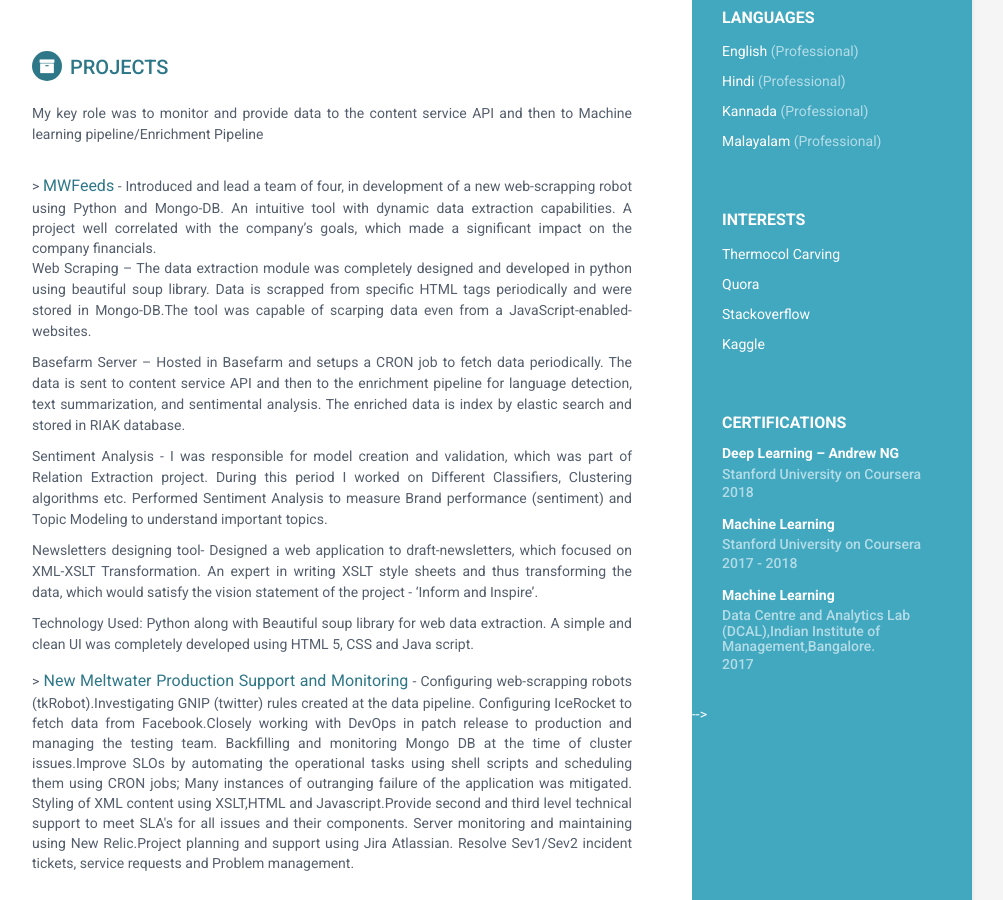
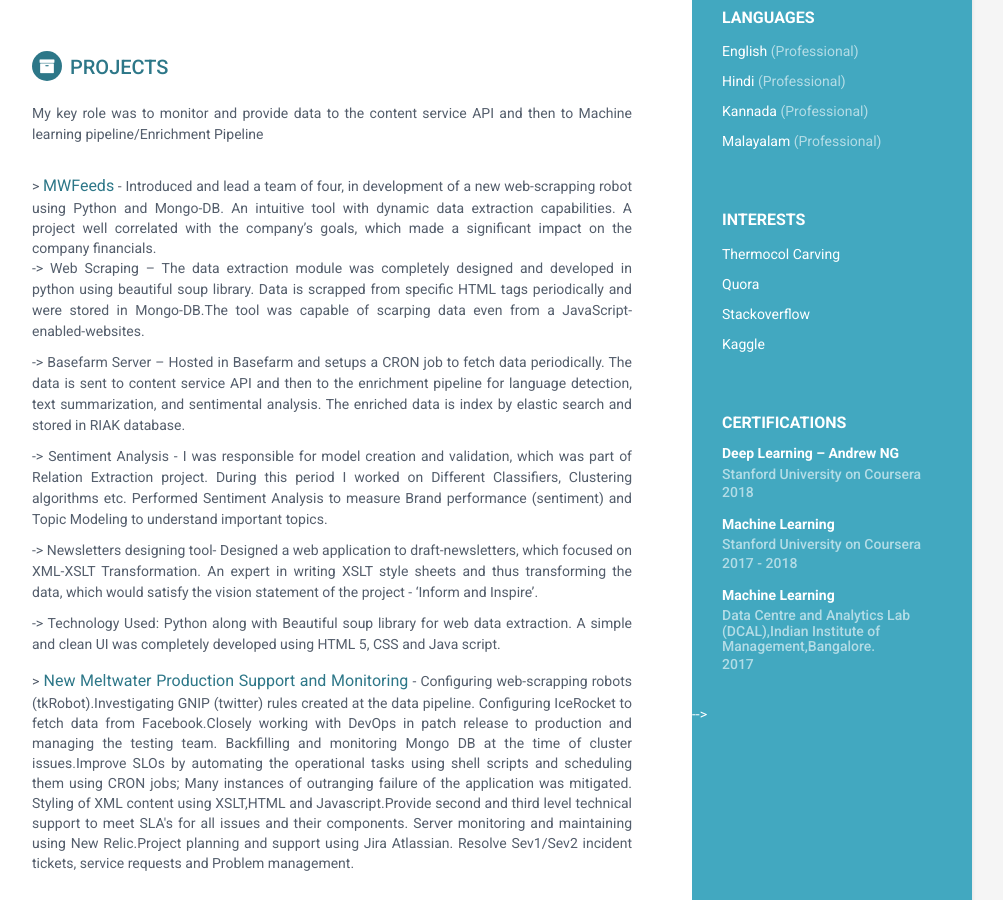
Before and after one commit to josevacha/online, a Jekyll site: the page built from index.html, in a window 1280 px wide and 900 px high, scrolled down 764 px. Shown: the whole window, without its empty margins (168-1171 px from the left). Built offline with Jekyll 4.4.1, drawn with Linux system fonts in a browser that asks for light colours.

```diff
--- a/_data/projects.yml
+++ b/_data/projects.yml
@@ -7,19 +7,19 @@ projects:
     An intuitive tool with dynamic data extraction capabilities. A project well correlated with the company’s goals,
     which made a significant impact on the company financials."
 
-    module1: "Web Scraping – The data extraction module was completely designed and developed in python using beautiful soup library.
+    module1: "-> Web Scraping – The data extraction module was completely designed and developed in python using beautiful soup library.
     Data is scrapped from specific HTML tags periodically and were stored in Mongo-DB.The tool was capable of scarping data even from a
     JavaScript-enabled-websites."
-    module2: "Basefarm Server – Hosted in Basefarm and setups a CRON job to fetch data periodically. The data is sent to content
+    module2: "-> Basefarm Server – Hosted in Basefarm and setups a CRON job to fetch data periodically. The data is sent to content
     service API and then to the enrichment pipeline for language detection, text summarization, and sentimental analysis.
     The enriched data is index by elastic search and stored in RIAK database."
-    module3: "Sentiment Analysis - I was responsible for model creation and validation, which was part of Relation Extraction project.
+    module3: "-> Sentiment Analysis - I was responsible for model creation and validation, which was part of Relation Extraction project.
     During this period I worked on Different Classifiers, Clustering algorithms etc. Performed Sentiment Analysis to
     measure Brand performance (sentiment) and Topic Modeling to understand important topics."
-    module4: "Newsletters designing tool- Designed a web application to draft-newsletters, which focused on XML-XSLT
+    module4: "-> Newsletters designing tool- Designed a web application to draft-newsletters, which focused on XML-XSLT
     Transformation. An expert in writing XSLT style sheets and thus transforming the data, which would satisfy the
     vision statement of the project - ‘Inform and Inspire’."
-    module5: "Technology Used: Python along with Beautiful soup library for web data extraction.
+    module5: "-> Technology Used: Python along with Beautiful soup library for web data extraction.
     A simple and clean UI was completely developed using HTML 5, CSS and Java script."
 
   - project:
```
